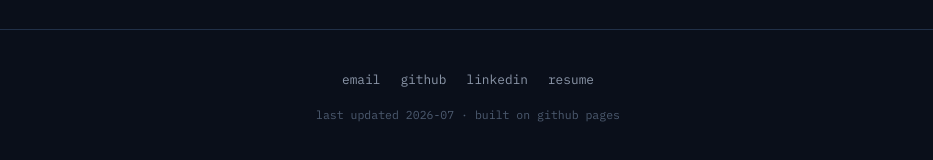
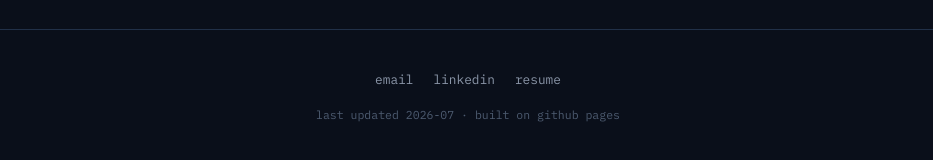
Before and after one commit to terrencenails/terrencenails.github.io, a plain HTML site: page index.html in a window 1280 px wide. Shown: the part 3085-3245 px from the top of the page, without its empty margins (172-1105 px from the left). Drawn offline with Linux system fonts and the light colour scheme.

Commit message:
Remove GitHub link from footer
Removed GitHub link from footer section.

```diff
--- a/index.html
+++ b/index.html
@@ -402,7 +402,6 @@
   <div class="footer-row">
     <div class="contact-links">
       <a href="mailto:Terrence.nails@outlook.com">email</a>
-      <a href="https://github.com/terrencenails">github</a>
       <a href="https://www.linkedin.com/in/terrencenails">linkedin</a>
       <a href="/resume.pdf">resume</a>
     </div>
```
